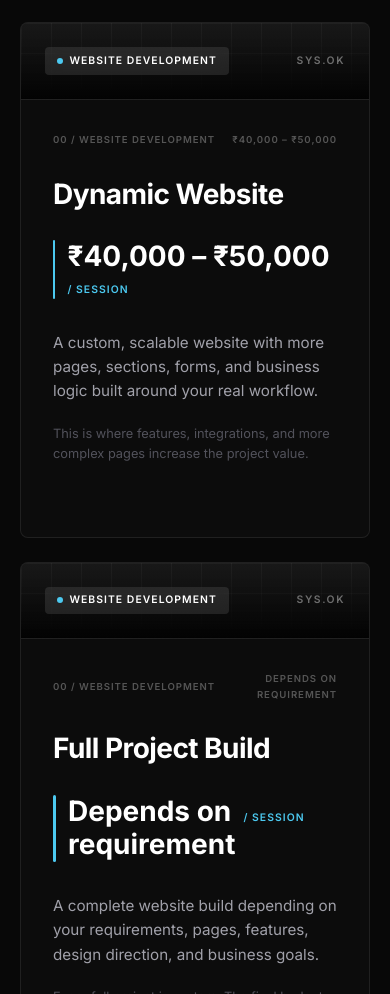
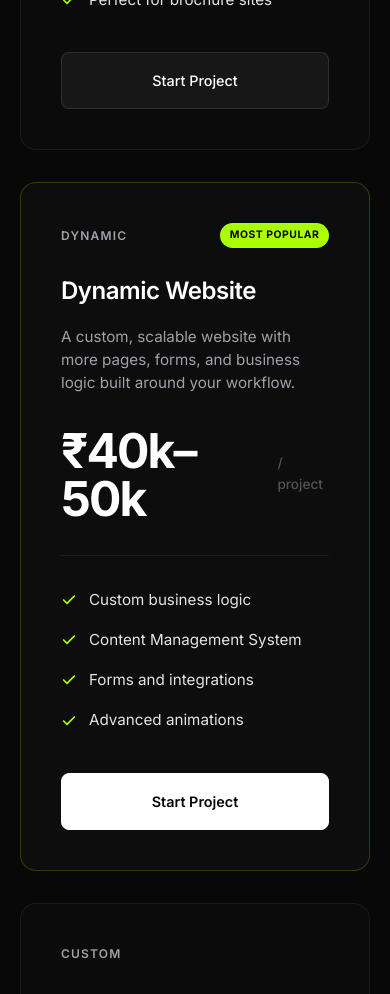
Before and after one commit to veyntlabs-code/VeyntLabsPortfolio, a Next.js app: page / in a window 390 px wide. Shown: the part 3460-4454 px from the top of the page. Built offline with nearby package versions, Linux system fonts and the light colour scheme.

Commit message:
style: redesign pricing section for a modern minimal look

```diff
--- a/components/Pricing/Pricing.module.css
+++ b/components/Pricing/Pricing.module.css
@@ -11,22 +11,30 @@
 }
 
 .header {
-  margin-bottom: 4rem;
+  margin-bottom: 5rem;
+  text-align: center;
+  display: flex;
+  flex-direction: column;
+  align-items: center;
 }
 
 .label {
   font-size: 0.75rem;
-  font-weight: 500;
-  letter-spacing: 0.14em;
+  font-weight: 600;
+  letter-spacing: 0.2em;
   text-transform: uppercase;
   color: #aaff00;
   margin-bottom: 1rem;
+  padding: 0.5rem 1rem;
+  background: rgba(170, 255, 0, 0.05);
+  border: 1px solid rgba(170, 255, 0, 0.1);
+  border-radius: 50px;
 }
 
 .heading {
   font-size: clamp(2.5rem, 5vw, 4rem);
   font-weight: 700;
-  letter-spacing: -0.03em;
+  letter-spacing: -0.04em;
   color: #fff;
   line-height: 1.1;
 }
@@ -34,221 +42,186 @@
 .grid {
   display: grid;
   grid-template-columns: repeat(3, 1fr);
-  gap: 1.5rem;
+  gap: 2rem;
 }
 
 .card {
+  position: relative;
   display: flex;
   flex-direction: column;
-  background: rgba(255, 255, 255, 0.02);
-  border: 1px solid rgba(255, 255, 255, 0.08);
-  border-radius: 8px;
+  background: rgba(255, 255, 255, 0.015);
+  border: 1px solid rgba(255, 255, 255, 0.06);
+  border-radius: 16px;
   overflow: hidden;
-  transition: border-color 0.3s ease, background 0.3s ease;
+  transition: transform 0.3s ease, border-color 0.3s ease, background 0.3s ease;
 }
 
 .card:hover {
+  border-color: rgba(170, 255, 0, 0.3);
   background: rgba(255, 255, 255, 0.03);
-  border-color: rgba(255, 255, 255, 0.15);
+  transform: translateY(-4px);
 }
 
-.cardBanner {
-  position: relative;
-  background: linear-gradient(180deg, rgba(255, 255, 255, 0.05) 0%, rgba(0, 0, 0, 0.8) 100%);
-  padding: 1.5rem;
-  display: flex;
-  align-items: flex-start;
-  justify-content: space-between;
-  border-bottom: 1px solid rgba(255, 255, 255, 0.04);
+.popularCard {
+  border-color: rgba(170, 255, 0, 0.2);
+  background: rgba(255, 255, 255, 0.025);
 }
 
-.bannerGrid {
+/* Subtle inner glow on hover */
+.glow {
   position: absolute;
-  inset: 0;
-  background-image:
-    linear-gradient(rgba(255,255,255,0.04) 1px, transparent 1px),
-    linear-gradient(90deg, rgba(255,255,255,0.04) 1px, transparent 1px);
-  background-size: 30px 30px;
-  mask-image: linear-gradient(180deg, black 0%, transparent 100%);
-  -webkit-mask-image: linear-gradient(180deg, black 0%, transparent 100%);
+  top: 0;
+  left: 0;
+  width: 100%;
+  height: 100%;
+  background: radial-gradient(circle at 50% 0%, rgba(170, 255, 0, 0.08) 0%, transparent 60%);
+  opacity: 0;
+  transition: opacity 0.4s ease;
   pointer-events: none;
 }
 
-.badgeRow {
+.card:hover .glow {
+  opacity: 1;
+}
+
+.cardContent {
   position: relative;
   z-index: 2;
-  width: 100%;
-  display: flex;
-  justify-content: space-between;
-  align-items: center;
-}
-
-.badge {
-  display: flex;
-  align-items: center;
-  gap: 0.4rem;
-  background: rgba(255, 255, 255, 0.1);
-  backdrop-filter: blur(8px);
-  -webkit-backdrop-filter: blur(8px);
-  padding: 0.35rem 0.75rem;
-  border-radius: 4px;
-  font-size: 0.65rem;
-  font-weight: 600;
-  letter-spacing: 0.1em;
-  color: #fff;
-  text-transform: uppercase;
-}
-
-.dot {
-  width: 6px;
-  height: 6px;
-  background: #4cc9f0; /* Keeping the light blue from the design for variety, or switch to aaff00 */
-  border-radius: 50%;
-}
-
-.sysOk {
-  font-size: 0.65rem;
-  font-weight: 600;
-  letter-spacing: 0.15em;
-  color: rgba(255, 255, 255, 0.4);
-}
-
-.cardBody {
-  padding: 2rem;
+  padding: 2.5rem;
   display: flex;
   flex-direction: column;
   flex-grow: 1;
 }
 
-.metaRow {
+.badgeWrap {
   display: flex;
   justify-content: space-between;
   align-items: center;
   margin-bottom: 1.5rem;
 }
 
-.metaCode, .metaPrice {
-  font-size: 0.6rem;
+.badge {
+  font-size: 0.75rem;
   font-weight: 600;
   letter-spacing: 0.1em;
-  color: rgba(255, 255, 255, 0.3);
-  text-transform: uppercase;
-  white-space: pre-wrap;
-  text-align: right;
+  color: #a1a1aa;
 }
 
-.metaCode {
-  text-align: left;
+.popularBadge {
+  font-size: 0.65rem;
+  font-weight: 700;
+  letter-spacing: 0.05em;
+  color: #080808;
+  background: #aaff00;
+  padding: 0.25rem 0.6rem;
+  border-radius: 50px;
+  text-transform: uppercase;
 }
 
 .title {
-  font-size: 1.75rem;
-  font-weight: 700;
+  font-size: 1.5rem;
+  font-weight: 600;
   color: #fff;
-  margin-bottom: 1.5rem;
+  margin-bottom: 1rem;
   letter-spacing: -0.02em;
 }
 
-.priceHighlight {
+.desc {
+  font-size: 0.95rem;
+  line-height: 1.5;
+  color: #a1a1aa;
+  margin-bottom: 2rem;
+  min-height: 68px; /* keeps alignment even */
+}
+
+.priceWrap {
   display: flex;
-  align-items: stretch;
-  gap: 0.75rem;
+  align-items: baseline;
+  gap: 0.5rem;
   margin-bottom: 2rem;
 }
 
-.priceHighlightBar {
-  width: 3px;
-  background: #4cc9f0; /* Light blue accent from original design */
-  border-radius: 2px;
-}
-
-.priceHighlightText {
-  display: flex;
-  align-items: baseline;
-  gap: 0.5rem;
-  flex-wrap: wrap;
-}
-
-.priceMain {
-  font-size: 1.75rem;
+.price {
+  font-size: 3rem;
   font-weight: 700;
   color: #fff;
-  white-space: pre-line;
-  line-height: 1.2;
+  letter-spacing: -0.04em;
+  line-height: 1;
 }
 
 .session {
-  font-size: 0.65rem;
-  font-weight: 600;
-  letter-spacing: 0.1em;
-  color: #4cc9f0;
-  text-transform: uppercase;
+  font-size: 0.85rem;
+  font-weight: 500;
+  color: #52525b;
 }
 
-.descBlock {
+.divider {
+  height: 1px;
+  width: 100%;
+  background: rgba(255, 255, 255, 0.06);
+  margin-bottom: 2rem;
+}
+
+.featureList {
+  list-style: none;
+  padding: 0;
+  margin: 0 0 2.5rem 0;
   display: flex;
   flex-direction: column;
-  gap: 1.25rem;
-  margin-bottom: 2.5rem;
+  gap: 1rem;
   flex-grow: 1;
 }
 
-.descMain {
+.featureItem {
+  display: flex;
+  align-items: center;
+  gap: 0.75rem;
   font-size: 0.95rem;
-  line-height: 1.6;
-  color: #a1a1aa;
+  color: #e4e4e7;
 }
 
-.descSub {
-  font-size: 0.8rem;
-  line-height: 1.6;
-  color: #52525b;
+.checkIcon {
+  color: #aaff00;
+  flex-shrink: 0;
 }
 
-.dividerWrap {
-  display: flex;
-  align-items: center;
-  justify-content: center;
-  margin-bottom: 2rem;
+.actionBtn {
+  width: 100%;
+  background: rgba(255, 255, 255, 0.05);
+  color: #fff;
+  border: 1px solid rgba(255, 255, 255, 0.1);
+  border-radius: 8px;
+  padding: 1rem;
+  font-size: 0.9rem;
+  font-weight: 500;
+  cursor: pointer;
+  transition: all 0.2s ease;
 }
 
-.dividerLine {
-  height: 1px;
-  flex-grow: 1;
-  background: rgba(255, 255, 255, 0.06);
+.popularCard .actionBtn {
+  background: #fff;
+  color: #080808;
+  border-color: #fff;
+  font-weight: 600;
 }
 
-.dividerDot {
-  width: 4px;
-  height: 4px;
-  background: #4cc9f0;
-  border-radius: 50%;
-  margin: 0 1.5rem;
-  opacity: 0.5;
+.actionBtn:hover {
+  background: #aaff00;
+  border-color: #aaff00;
+  color: #080808;
 }
 
-.payBtn {
-  width: 100%;
-  background: #fff;
-  color: #080808;
-  border: none;
-  border-radius: 50px;
-  padding: 1rem;
-  font-size: 0.85rem;
-  font-weight: 700;
-  letter-spacing: 0.15em;
-  cursor: pointer;
-  transition: transform 0.2s ease, opacity 0.2s ease;
-}
-
-.payBtn:hover {
-  transform: translateY(-2px);
-  opacity: 0.9;
+.popularCard .actionBtn:hover {
+  background: #aaff00;
+  border-color: #aaff00;
 }
 
 @media (max-width: 1024px) {
   .grid {
     grid-template-columns: repeat(2, 1fr);
+  }
+  .desc {
+    min-height: auto;
   }
 }
 
@@ -257,8 +230,9 @@
     padding: 5rem 1.25rem;
   }
 
-  .heading {
-    font-size: clamp(2rem, 7vw, 2.5rem);
+  .header {
+    text-align: left;
+    align-items: flex-start;
   }
 
   .grid {
--- a/components/Pricing/Pricing.tsx
+++ b/components/Pricing/Pricing.tsx
@@ -7,42 +7,46 @@ import styles from "./Pricing.module.css";
 const packages = [
   {
     id: "static",
-    badge: "WEBSITE DEVELOPMENT",
-    code: "00 / WEBSITE DEVELOPMENT",
+    badge: "STATIC",
     priceText: "₹8,000",
-    session: " / SESSION",
-    priceDesc: "₹8,000",
+    session: "/ project",
     title: "Static Website",
-    descMain:
-      "A clean, fast, and professional static website for a business that needs a strong online presence without a complex backend.",
-    descSub:
-      "Best for brochure sites and essential business info. Custom functionality may move this higher based on scope.",
+    descMain: "A clean, lightning-fast static website for a strong online presence without a complex backend.",
+    features: [
+      "Optimized for speed",
+      "Fully responsive design",
+      "Basic SEO setup",
+      "Perfect for brochure sites"
+    ]
   },
   {
     id: "dynamic",
-    badge: "WEBSITE DEVELOPMENT",
-    code: "00 / WEBSITE DEVELOPMENT",
-    priceText: "₹40,000 – ₹50,000",
-    session: " / SESSION",
-    priceDesc: "₹40,000 – ₹50,000",
+    badge: "DYNAMIC",
+    priceText: "₹40k–50k",
+    session: "/ project",
     title: "Dynamic Website",
-    descMain:
-      "A custom, scalable website with more pages, sections, forms, and business logic built around your real workflow.",
-    descSub:
-      "This is where features, integrations, and more complex pages increase the project value.",
+    descMain: "A custom, scalable website with more pages, forms, and business logic built around your workflow.",
+    features: [
+      "Custom business logic",
+      "Content Management System",
+      "Forms and integrations",
+      "Advanced animations"
+    ],
+    popular: true,
   },
   {
     id: "full",
-    badge: "WEBSITE DEVELOPMENT",
-    code: "00 / WEBSITE DEVELOPMENT",
-    priceText: "Depends on\nrequirement",
-    session: " / SESSION",
-    priceDesc: "DEPENDS ON\nREQUIREMENT",
+    badge: "CUSTOM",
+    priceText: "Custom",
+    session: "/ requirement",
     title: "Full Project Build",
-    descMain:
-      "A complete website build depending on your requirements, pages, features, design direction, and business goals.",
-    descSub:
-      "Every full project is custom. The final budget depends on your needs, content, and functionality.",
+    descMain: "A complete website build depending on your unique requirements, design direction, and business goals.",
+    features: [
+      "End-to-end custom design",
+      "Complex workflows",
+      "Third-party integrations",
+      "Dedicated support"
+    ]
   },
 ];
 
@@ -50,7 +54,11 @@ export default function Pricing() {
   const ref = useRef<HTMLDivElement>(null);
   const inView = useInView(ref, { once: true, margin: "-80px" });
 
-
+  const handleContact = (e: React.MouseEvent) => {
+    e.preventDefault();
+    const el = document.querySelector("#contact");
+    if (el) el.scrollIntoView({ behavior: "smooth" });
+  };
 
   return (
     <section id="pricing" className={styles.pricing} ref={ref} aria-label="Packages and Pricing">
@@ -62,7 +70,7 @@ export default function Pricing() {
             animate={inView ? { opacity: 1, y: 0 } : {}}
             transition={{ duration: 0.6 }}
           >
-            Packages
+            Pricing
           </motion.p>
           <motion.h2
             className={styles.heading}
@@ -70,9 +78,9 @@ export default function Pricing() {
             animate={inView ? { opacity: 1, y: 0 } : {}}
             transition={{ duration: 0.6, delay: 0.1 }}
           >
-            Transparent pricing.
+            Simple pricing.
             <br />
-            Premium delivery.
+            No surprises.
           </motion.h2>
         </div>
 
@@ -80,50 +88,59 @@ export default function Pricing() {
           {packages.map((pkg, i) => (
             <motion.article
               key={pkg.id}
-              className={styles.card}
+              className={`${styles.card} ${pkg.popular ? styles.popularCard : ""}`}
               initial={{ opacity: 0, y: 40 }}
               animate={inView ? { opacity: 1, y: 0 } : {}}
               transition={{
                 duration: 0.6,
-                delay: 0.15 + (i % 3) * 0.1, // Stagger rows slightly
+                delay: 0.15 + (i % 3) * 0.1,
                 ease: [0.16, 1, 0.3, 1],
               }}
             >
-              {/* Top Banner (Abstract grid instead of image) */}
-              <div className={styles.cardBanner}>
-                <div className={styles.bannerGrid} aria-hidden="true" />
-                <div className={styles.badgeRow}>
-                  <div className={styles.badge}>
-                    <span className={styles.dot} />
-                    {pkg.badge}
-                  </div>
-                  <span className={styles.sysOk}>SYS.OK</span>
-                </div>
-              </div>
+              {/* Subtle hover glow effect */}
+              <div className={styles.glow} aria-hidden="true" />
 
-              {/* Main Content */}
-              <div className={styles.cardBody}>
-                <div className={styles.metaRow}>
-                  <span className={styles.metaCode}>{pkg.code}</span>
-                  <span className={styles.metaPrice}>{pkg.priceDesc}</span>
+              <div className={styles.cardContent}>
+                <div className={styles.badgeWrap}>
+                  <span className={styles.badge}>{pkg.badge}</span>
+                  {pkg.popular && <span className={styles.popularBadge}>Most Popular</span>}
                 </div>
 
                 <h3 className={styles.title}>{pkg.title}</h3>
+                <p className={styles.desc}>{pkg.descMain}</p>
 
-                <div className={styles.priceHighlight}>
-                  <div className={styles.priceHighlightBar} />
-                  <div className={styles.priceHighlightText}>
-                    <span className={styles.priceMain}>{pkg.priceText}</span>
-                    <span className={styles.session}>{pkg.session}</span>
-                  </div>
+                <div className={styles.priceWrap}>
+                  <span className={styles.price}>{pkg.priceText}</span>
+                  <span className={styles.session}>{pkg.session}</span>
                 </div>
 
-                <div className={styles.descBlock}>
-                  <p className={styles.descMain}>{pkg.descMain}</p>
-                  <p className={styles.descSub}>{pkg.descSub}</p>
-                </div>
+                <div className={styles.divider} />
 
+                <ul className={styles.featureList}>
+                  {pkg.features.map((feature, idx) => (
+                    <li key={idx} className={styles.featureItem}>
+                      <svg
+                        className={styles.checkIcon}
+                        width="16"
+                        height="16"
+                        viewBox="0 0 24 24"
+                        fill="none"
+                        stroke="currentColor"
+                        strokeWidth="2.5"
+                        strokeLinecap="round"
+                        strokeLinejoin="round"
+                        aria-hidden="true"
+                      >
+                        <polyline points="20 6 9 17 4 12" />
+                      </svg>
+                      {feature}
+                    </li>
+                  ))}
+                </ul>
 
+                <button className={styles.actionBtn} onClick={handleContact}>
+                  Start Project
+                </button>
               </div>
             </motion.article>
           ))}
```
